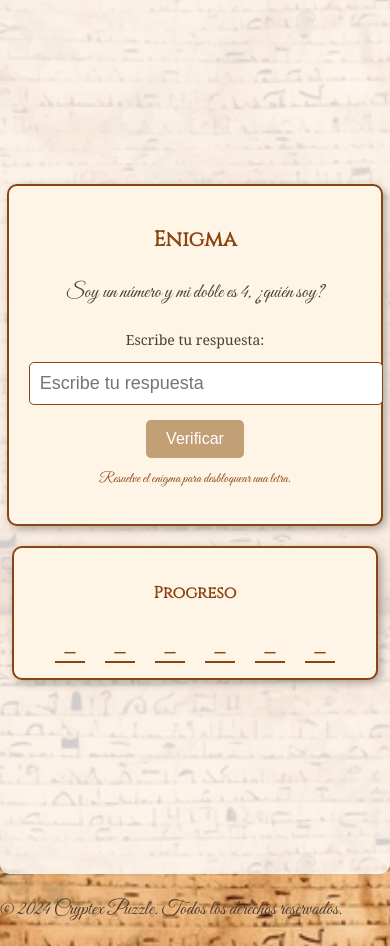
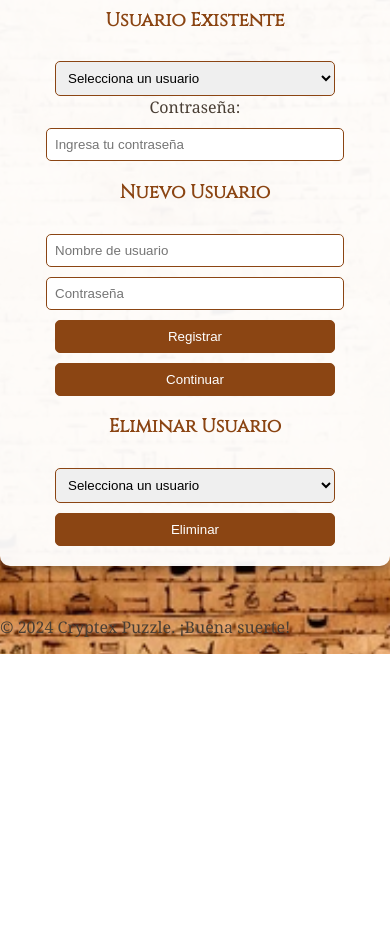
Before and after one commit to LuisGM04/rompecabezas-cryptex, a plain HTML site: page index.html in a window 390 px wide. Shown: the part 229-1175 px from the top of the page. After the commit the page ends 883 px from the top, so only its background shows below. Drawn offline with Linux system fonts and the light colour scheme.

Commit message:
Descripción de los cambios

```diff
--- a/index.html
+++ b/index.html
@@ -3,33 +3,71 @@
 <head>
     <meta charset="UTF-8">
     <meta name="viewport" content="width=device-width, initial-scale=1.0">
-    <meta name="description" content="Juego de rompecabezas Cryptex donde debes descifrar enigmas para desbloquear letras.">
+    <meta name="description" content="Juego de rompecabezas Cryptex interactivo.">
     <title>Rompecabezas Cryptex</title>
-    <!-- Fuente personalizada desde Google Fonts -->
     <link href="https://fonts.googleapis.com/css2?family=Cinzel&family=Great+Vibes&display=swap" rel="stylesheet">
     <link rel="stylesheet" href="styles.css">
 </head>
 <body>
-    <header>
-        <h1>Rompecabezas Cryptex</h1>
-        <h2 class="subtitulo">Descifra el código y desbloquea el cryptex</h2>
-    </header>
-    <main>
-        <section id="enigma">
-            <h2>Enigma</h2>
-            <p id="pregunta" aria-live="polite">Aquí se mostrará el enigma actual</p>
-            <label for="respuesta">Escribe tu respuesta:</label>
-            <input type="text" id="respuesta" placeholder="Escribe tu respuesta" aria-label="Campo de respuesta">
-            <button id="verificar" aria-label="Botón para verificar respuesta">Verificar</button>
-            <p style="font-size: 14px; color: #8b4513; margin-top: 10px;">Resuelve el enigma para desbloquear una letra.</p>
-        </section>
-        <section id="progreso">
+    <!-- Menú Principal -->
+    <section id="menu">
+        <div class="contenedor-menu">
+            <h1>¡Bienvenido al Rompecabezas Cryptex!</h1>
+            <p>El juego consiste en adivinar la combinación resolviendo acertijos.</p>
+
+            <!-- Selección de Usuario Existente -->
+            <div>
+                <h3>Usuario Existente</h3>
+                <select id="seleccion-usuario">
+                    <option value="" disabled selected>Selecciona un usuario</option>
+                </select>
+                <label for="login-password">Contraseña:</label>
+                <input type="password" id="login-password" placeholder="Ingresa tu contraseña">
+            </div>
+
+            <!-- Registro de Nuevo Usuario -->
+            <div>
+                <h3>Nuevo Usuario</h3>
+                <input type="text" id="nuevo-nombre" placeholder="Nombre de usuario">
+                <input type="password" id="nuevo-password" placeholder="Contraseña">
+                <button id="registrar-usuario">Registrar</button>
+            </div>
+
+            <!-- Botón Continuar -->
+            <div>
+                <button id="continuar">Continuar</button>
+            </div>
+
+            <!-- Eliminar Usuario -->
+            <div>
+                <h3>Eliminar Usuario</h3>
+                <select id="eliminar-usuario">
+                    <option value="" disabled selected>Selecciona un usuario</option>
+                </select>
+                <button id="eliminar-usuario-btn">Eliminar</button>
+            </div>
+        </div>
+    </section>
+
+    <!-- Ventana de Enigmas -->
+<section id="enigmas" style="display: none;">
+    <div class="contenedor-enigmas">
+        <h2 id="enigma-titulo">Enigma</h2>
+        <p id="pregunta"></p>
+        <input type="text" id="respuesta" placeholder="Escribe tu respuesta">
+        <button id="verificar">Verificar</button>
+        <div id="progreso">
             <h3>Progreso</h3>
-            <div id="progreso-container" aria-live="polite" aria-label="Progreso de letras desbloqueadas"></div>
-        </section>
-    </main>
+            <div id="progreso-container"></div>
+        </div>
+        <!-- Nuevo Botón para Volver al Menú -->
+        <button id="volver-menu">Volver al Menú</button>
+    </div>
+</section>
+
+
     <footer>
-        <p>&copy; 2024 Cryptex Puzzle. Todos los derechos reservados.</p>
+        <p>&copy; 2024 Cryptex Puzzle. ¡Buena suerte!</p>
     </footer>
     <script src="script.js"></script>
 </body>
--- a/script.js
+++ b/script.js
@@ -1,59 +1,126 @@
-document.addEventListener("DOMContentLoaded", () => {
-    // Configuración dinámica del cryptex
-    const palabraCryptex = "PLANTA"; // Define la palabra final
+const palabraCryptex = "PLANTA";
 const enigmas = [
-        { id: 1, pregunta: "Soy un número y mi doble es 4, ¿quién soy?", respuesta: "2" },
-        { id: 2, pregunta: "Tengo raíces, pero no soy un árbol. ¿Qué soy?", respuesta: "planta" },
-        { id: 3, pregunta: "El hermano del padre de tu tío, ¿quién es?", respuesta: "abuelo" },
-        { id: 4, pregunta: "No tengo alas pero puedo volar, ¿qué soy?", respuesta: "cometa" },
-        { id: 5, pregunta: "Siempre subo pero nunca bajo, ¿qué soy?", respuesta: "edad" },
-        { id: 6, pregunta: "Blanca por dentro, verde por fuera. Si quieres que te lo diga, espera.", respuesta: "pera" }
+    { pregunta: "Soy un número y mi doble es 4, ¿quién soy?", respuesta: "2" },
+    { pregunta: "Tengo raíces, pero no soy un árbol. ¿Qué soy?", respuesta: "planta" },
+    { pregunta: "El hermano del padre de tu tío, ¿quién es?", respuesta: "abuelo" }
 ];
 
-    // Validar número de enigmas
-    if (enigmas.length !== palabraCryptex.length) {
-        alert("Error: El número de enigmas debe coincidir con las letras del cryptex.");
+// Variables
+let usuarios = JSON.parse(localStorage.getItem("usuarios")) || [];
+let progreso = [];
+let enigmaActual = 0;
+let usuarioActual = null;
+
+// Actualizar opciones de usuario
+function actualizarUsuarios() {
+    const selectExistente = document.getElementById("seleccion-usuario");
+    const selectEliminar = document.getElementById("eliminar-usuario");
+
+    [selectExistente, selectEliminar].forEach(select => {
+        select.innerHTML = `<option value="" disabled selected>Selecciona un usuario</option>`;
+        usuarios.forEach((u, i) => {
+            select.innerHTML += `<option value="${i}">${u.nombre}</option>`;
+        });
+    });
 }
 
-    // Variables globales
-    let progreso = Array(palabraCryptex.length).fill("_");
-    let enigmaActual = 0;
+// Registrar nuevo usuario
+document.getElementById("registrar-usuario").addEventListener("click", () => {
+    const nombre = document.getElementById("nuevo-nombre").value;
+    const password = document.getElementById("nuevo-password").value;
 
-    // Mostrar enigma inicial
+    if (nombre && password) {
+        usuarios.push({ nombre, password });
+        localStorage.setItem("usuarios", JSON.stringify(usuarios));
+        alert("Usuario registrado.");
+        actualizarUsuarios();
+
+        // Limpieza de campos
+        document.getElementById("nuevo-nombre").value = "";
+        document.getElementById("nuevo-password").value = "";
+    } else {
+        alert("Completa ambos campos.");
+    }
+});
+
+// Validar y continuar
+document.getElementById("continuar").addEventListener("click", () => {
+    const index = document.getElementById("seleccion-usuario").value;
+    const password = document.getElementById("login-password").value;
+
+    if (index && usuarios[index].password === password) {
+        usuarioActual = usuarios[index].nombre;
+        progreso = JSON.parse(localStorage.getItem(`${usuarioActual}_progreso`)) || Array(palabraCryptex.length).fill("_");
+        enigmaActual = JSON.parse(localStorage.getItem(`${usuarioActual}_enigmaActual`)) || 0;
+        document.getElementById("menu").style.display = "none";
+        document.getElementById("enigmas").style.display = "block";
+        cargarEnigma();
+
+        // Limpieza de campos del menú
+        document.getElementById("seleccion-usuario").value = "";
+        document.getElementById("login-password").value = "";
+    } else {
+        alert("Usuario o contraseña incorrectos.");
+    }
+});
+
+// Eliminar un usuario y su progreso
+document.getElementById("eliminar-usuario-btn").addEventListener("click", () => {
+    const index = document.getElementById("eliminar-usuario").value;
+
+    if (index) {
+        const eliminado = usuarios.splice(index, 1); // Elimina del array
+        localStorage.removeItem(`${eliminado[0].nombre}_progreso`); // Borra progreso
+        localStorage.removeItem(`${eliminado[0].nombre}_enigmaActual`); // Borra estado del enigma
+        localStorage.setItem("usuarios", JSON.stringify(usuarios));
+        alert(`Usuario "${eliminado[0].nombre}" y su progreso han sido eliminados.`);
+        actualizarUsuarios();
+    } else {
+        alert("Selecciona un usuario para eliminar.");
+    }
+});
+
+// Botón "Volver al Menú"
+document.getElementById("volver-menu").addEventListener("click", () => {
+    if (confirm("¿Seguro que deseas volver al menú? Tu progreso actual no se perderá.")) {
+        document.getElementById("enigmas").style.display = "none";
+        document.getElementById("menu").style.display = "block";
+
+        // Limpieza de campos en el menú
+        document.getElementById("seleccion-usuario").value = "";
+        document.getElementById("login-password").value = "";
+    }
+});
+
+// Cargar enigmas
 function cargarEnigma() {
-        const pregunta = document.getElementById("pregunta");
-        pregunta.textContent = enigmas[enigmaActual].pregunta;
+    document.getElementById("pregunta").textContent = enigmas[enigmaActual].pregunta;
+    document.getElementById("progreso-container").innerHTML = progreso.map(l => `<span>${l}</span>`).join("");
+
+    // Limpieza del campo de respuesta
+    document.getElementById("respuesta").value = "";
 }
 
-    // Verificar respuesta
-    function verificarRespuesta() {
-        const respuestaInput = document.getElementById("respuesta").value.toLowerCase();
-        const progresoContainer = document.getElementById("progreso-container");
+document.getElementById("verificar").addEventListener("click", () => {
+    const respuesta = document.getElementById("respuesta").value.toLowerCase();
 
-        if (respuestaInput === enigmas[enigmaActual].respuesta) {
+    if (respuesta === enigmas[enigmaActual].respuesta) {
         progreso[enigmaActual] = palabraCryptex[enigmaActual].toUpperCase();
-            progresoContainer.innerHTML = progreso
-                .map((letra) => `<span>${letra}</span>`)
-                .join("");
-
         enigmaActual++;
-            document.getElementById("respuesta").value = "";
+        localStorage.setItem(`${usuarioActual}_progreso`, JSON.stringify(progreso));
+        localStorage.setItem(`${usuarioActual}_enigmaActual`, JSON.stringify(enigmaActual));
 
         if (enigmaActual < enigmas.length) {
-                cargarEnigma();
+            cargarEnigma(); // Limpia el campo automáticamente
         } else {
-                alert("¡Has desbloqueado el cryptex!");
+            alert("¡Has completado el Cryptex!");
+            document.getElementById("respuesta").value = ""; // Limpia el campo tras completar el juego
         }
     } else {
-            alert("Respuesta incorrecta. Intenta de nuevo.");
+        alert("Respuesta incorrecta.");
+        document.getElementById("respuesta").value = ""; // Limpia el campo tras una respuesta incorrecta
     }
-    }
+});
 
-    // Inicialización
-    cargarEnigma();
-    document.getElementById("progreso-container").innerHTML = progreso
-        .map((letra) => `<span>${letra}</span>`)
-        .join("");
-
-    document.getElementById("verificar").addEventListener("click", verificarRespuesta);
-});
+// Inicializar
+actualizarUsuarios();
--- a/styles.css
+++ b/styles.css
@@ -1,136 +1,48 @@
-/* Estilo general */
+/* Estilo General */
 body {
-    background: url('papiro.jpg') no-repeat center center fixed; /* Imagen de fondo */
-    background-size: cover; /* Ajusta la imagen para cubrir la pantalla */
     font-family: 'Georgia', serif;
+    background: url('papiro.jpg') no-repeat center center fixed;
+    background-size: cover;
     margin: 0;
-    padding: 0;
     color: #4a3f35;
-    line-height: 1.6;
 }
 
-/* Encabezado */
-header {
-    background-color: rgba(139, 69, 19, 0.9); /* Fondo semitransparente */
-    color: white;
-    padding: 20px;
-    text-align: center;
-    box-shadow: 0px 4px 6px rgba(0, 0, 0, 0.2);
-}
-
-/* Contenedor principal */
-main {
-    display: flex;
-    flex-direction: column;
-    align-items: center;
-    justify-content: center;
-    min-height: 100vh;
-    gap: 20px;
-    padding: 20px; /* Para evitar que el contenido toque los bordes */
-    background-color: rgba(255, 255, 255, 0.8); /* Fondo semitransparente */
-    border-radius: 10px;
-}
-
-/* Sección de enigmas */
-#enigma {
-    border: 2px solid #8b4513;
+.contenedor-menu, .contenedor-enigmas {
+    background: rgba(255, 255, 255, 0.95);
     padding: 20px;
     border-radius: 10px;
-    background-color: #fff5e6;
-    box-shadow: 3px 3px 8px rgba(0, 0, 0, 0.3);
-    width: 100%;
+    box-shadow: 0 4px 8px rgba(0, 0, 0, 0.3);
     max-width: 600px;
+    margin: 50px auto;
     text-align: center;
 }
 
-/* Campo de texto */
-#respuesta {
-    width: 90%;
-    font-size: 18px;
-    padding: 10px;
-    border: 1px solid #8b4513;
-    border-radius: 5px;
-    margin-top: 10px;
-}
-
-/* Botón */
-#verificar {
-    margin-top: 15px;
-    background-color: #c29f75;
-    color: white;
-    border: none;
-    padding: 10px 20px;
-    border-radius: 5px;
-    font-size: 16px;
-    cursor: pointer;
-    transition: background-color 0.3s ease;
-}
-
-#verificar:hover {
-    background-color: #8b4513;
-}
-
-/* Progreso */
-#progreso {
-    border: 2px solid #8b4513;
-    padding: 15px;
-    border-radius: 10px;
-    background-color: #fff5e6;
-    box-shadow: 3px 3px 8px rgba(0, 0, 0, 0.3);
-    width: 100%;
-    max-width: 500px;
-    text-align: center;
-}
-
-#progreso-container {
-    display: flex; /* Alineación horizontal */
-    justify-content: center;
-    gap: 10px; /* Espaciado entre las letras */
-    margin-top: 10px;
-}
-
-#progreso-container span {
-    display: inline-block;
-    font-size: 24px;
-    font-weight: bold;
-    margin: 0 5px;
-    color: #8b4513;
-    border-bottom: 2px solid #8b4513;
-    width: 30px; /* Ancho fijo para las letras */
-    text-align: center;
-}
-
-/* Títulos */
-h1, h2, h3 {
+h1, h3 {
     font-family: 'Cinzel', serif;
     color: #8b4513;
 }
 
-.subtitulo {
-    font-size: 24px;
-    font-family: 'Cinzel', serif;
-    color: #f5f0e1;
+input, select, button {
     margin-top: 10px;
+    padding: 8px;
+    border: 1px solid #8b4513;
+    border-radius: 5px;
+    width: 80%;
 }
 
-/* Párrafos */
-p {
-    font-family: 'Great Vibes', cursive;
-    font-size: 20px;
-    color: #4a3f35;
+button {
+    background-color: #8b4513;
+    color: white;
+    cursor: pointer;
+    transition: 0.3s ease;
 }
 
-/* Responsivo */
-@media (max-width: 768px) {
-    body {
-        font-size: 14px;
-    }
+button:hover {
+    background-color: #5a2d0c;
+}
 
-    #enigma, #progreso {
-        width: 95%; /* Reduce los márgenes en móviles */
-    }
-
-    #respuesta {
-        width: 100%;
-    }
+#progreso-container span {
+    font-size: 24px;
+    margin: 0 5px;
+    border-bottom: 2px solid #8b4513;
 }
```
Lines whose indentation alone changed are shown as unchanged.
